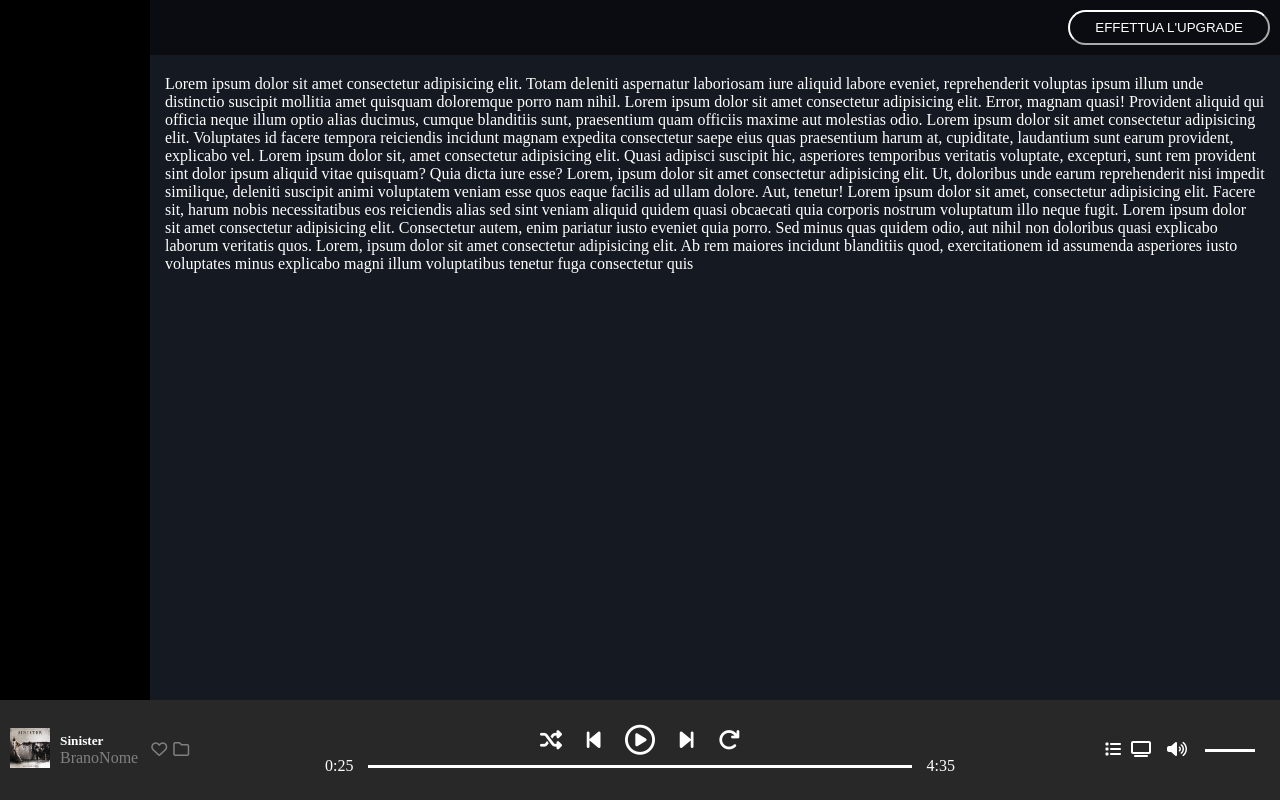
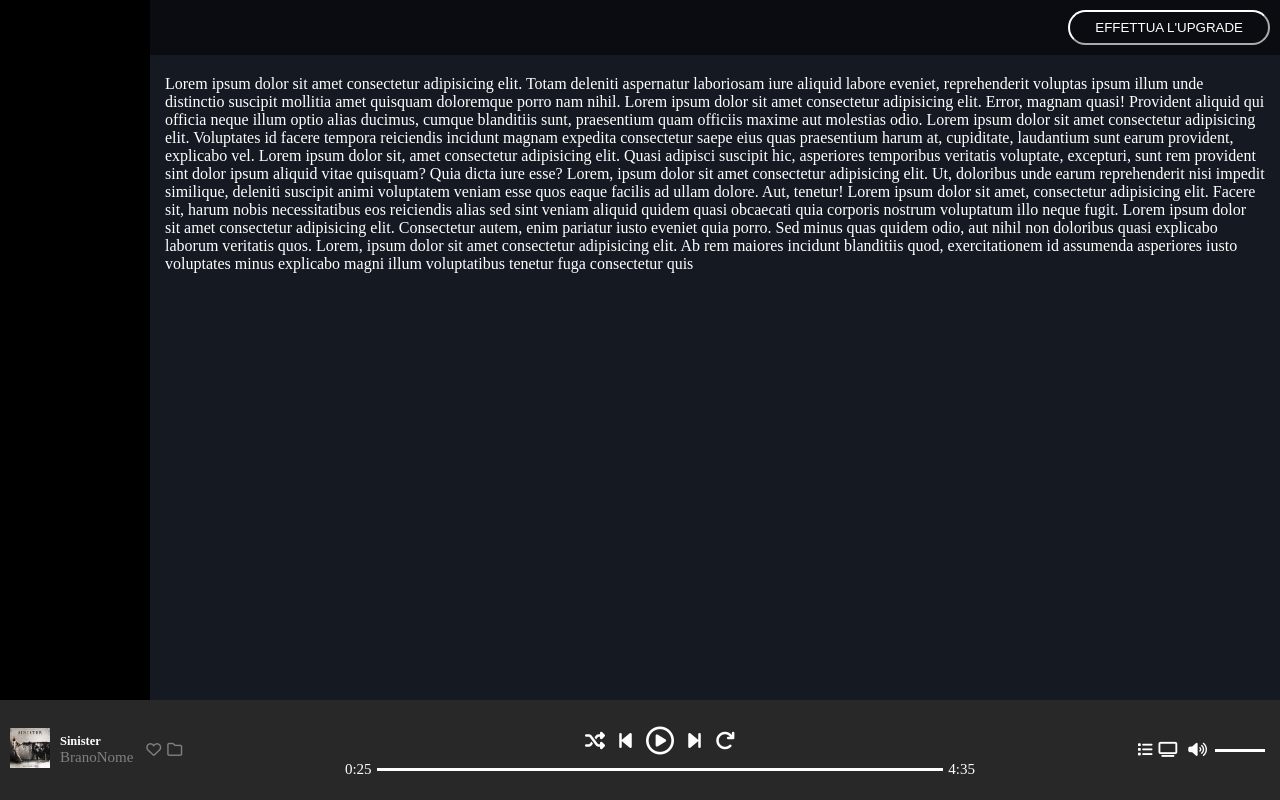
Before and after one commit to Pippo1997/html-css-spotifyweb, a plain HTML site: page index.html in a window 1280 px wide. Drawn offline with Linux system fonts and the light colour scheme.

Commit message:
correction footer

```diff
--- a/css/style.css
+++ b/css/style.css
@@ -80,10 +80,10 @@ footer{
     align-items: center;
     padding: 10px;
     height: 100px;
+    font-size: 12px;
 }
 
 .col-side-left{
-    width: 25%;
     height: 100%;
     color: white;
     align-items: center;
@@ -118,19 +118,20 @@ footer{
 }
 
 .icon{
-    font-size: 22px;
+    font-size: 20px;
     cursor: pointer;
 }
 
 .music-palyer{
     text-align: center;
-    width: 200px;
+    width: 150px;
     align-items: center;
     justify-content: space-between;
+    padding: 5px 0px;
 }
 
 .fa-circle-play{
-    font-size: 30px;
+    font-size: 28px;
 }
 
 .time{
@@ -139,7 +140,7 @@ footer{
 }
 
 .music-bar{
-    margin: 0px 15px;
+    margin: 0px 5px;
     width: 100%;
     height: 3px;
     background-color: white;
@@ -147,14 +148,14 @@ footer{
 
 .col-side-right{
     justify-content: flex-end;
-    width: 25%;
     height: 100%;
     color: white;
     align-items: center;
 }
 
-.fa-tv{
-    margin-right: 10px;
+.icon-clm{
+    margin-right: 5px;
+    flex-direction: column;
 }
 
 .music-player-small{
@@ -163,7 +164,7 @@ footer{
 
 .music-bar-small{
     height: 3px;
-    margin: 0px 15px;
+    margin: 0px 5px;
     width: 50px;
     background-color: white;
 }
@@ -193,8 +194,12 @@ footer{
 
 @media screen and (min-width: 768px){
 
-    .content-grey{
+    .content-grey, .icon-clm{
         flex-direction: row;
     }
 
+    .row-footer{
+        font-size: 15px;
+    }
+
 }
--- a/index.html
+++ b/index.html
@@ -92,7 +92,7 @@
                     </div>
                 </div>
                 <div class="col-side-right flex">
-                    <div>
+                    <div class="icon-clm flex">
                         <span class="icon-small"><i class="fa-solid fa-list"></i></span>
                         <span class="icon-small"><i class="fa-solid fa-tv"></i></span>
                     </div>
```
